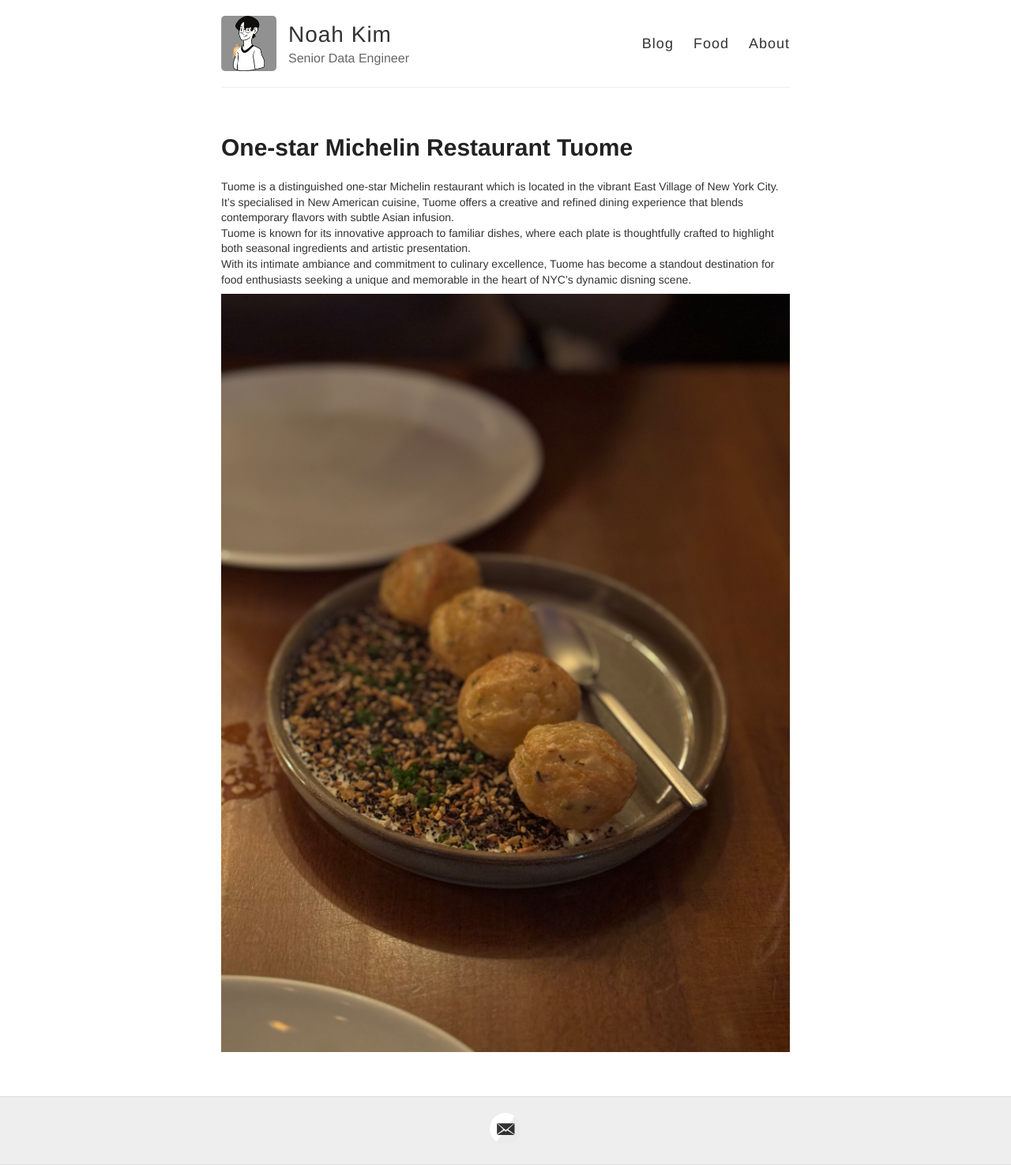
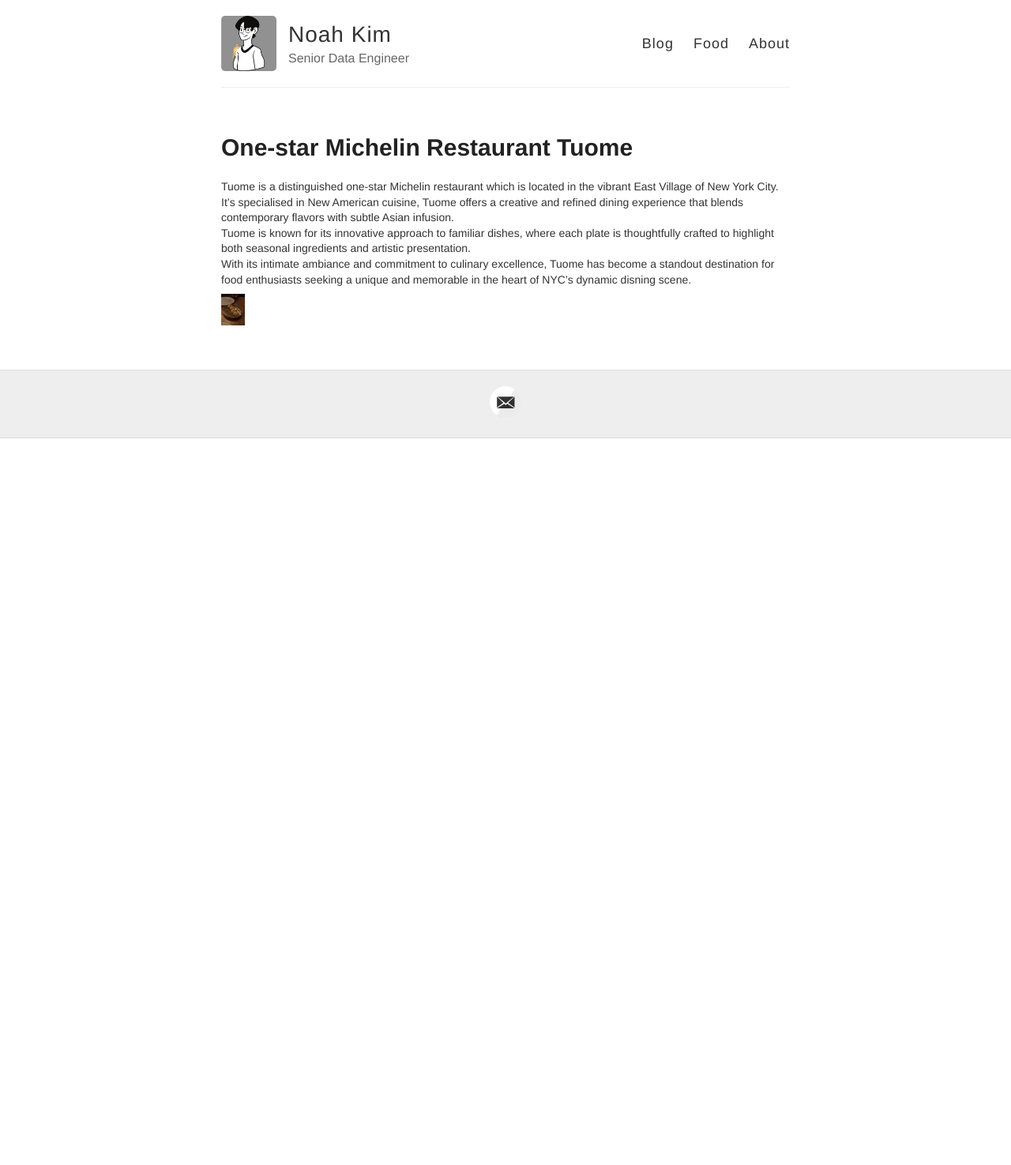
Before and after one commit to noahtjkim/noahtjkim.github.io, a Jekyll site: the page built from _posts/2024-08-24-Tuome.md, in a window 1280 px wide. Shown: the whole page at 79% size. Built offline with Jekyll 4.4.1, drawn with Linux system fonts in a browser that asks for light colours; after the commit the page ends 900 px from its top, so only the background shows below that.

Commit message:
Update 2024-08-24-Tuome.md

```diff
--- a/_posts/2024-08-24-Tuome.md
+++ b/_posts/2024-08-24-Tuome.md
@@ -9,4 +9,4 @@
 Tuome is known for its innovative approach to familiar dishes, where each plate is thoughtfully crafted to highlight both seasonal ingredients and artistic presentation.
 With its intimate ambiance and commitment to culinary excellence, Tuome has become a standout destination for food enthusiasts seeking a unique and memorable in the heart of NYC's dynamic disning scene.
 
-![appetiser_1](/images/tuome/appetiser_1.jpg)
+![appetiser_1](/images/tuome/appetiser_1.jpg){: style="width:30px;"}
```
